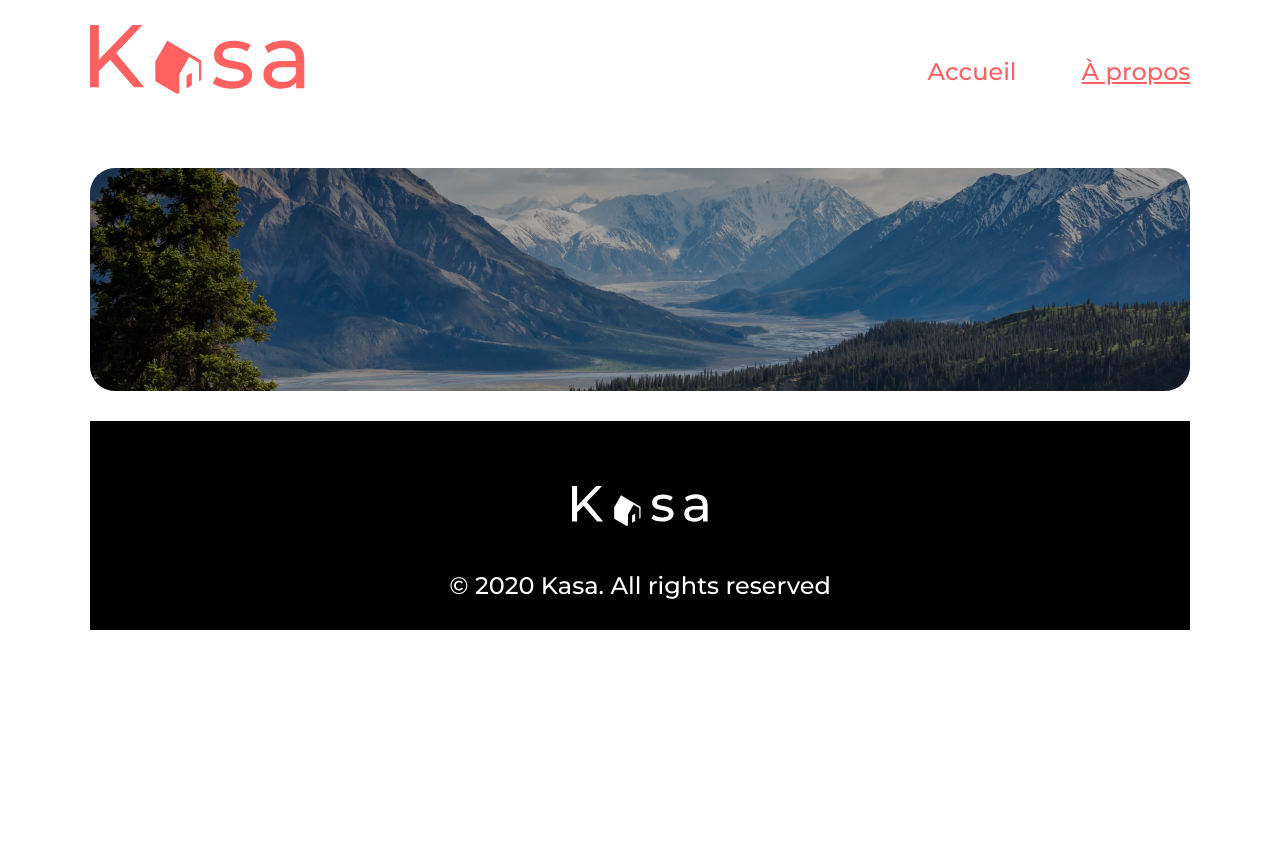
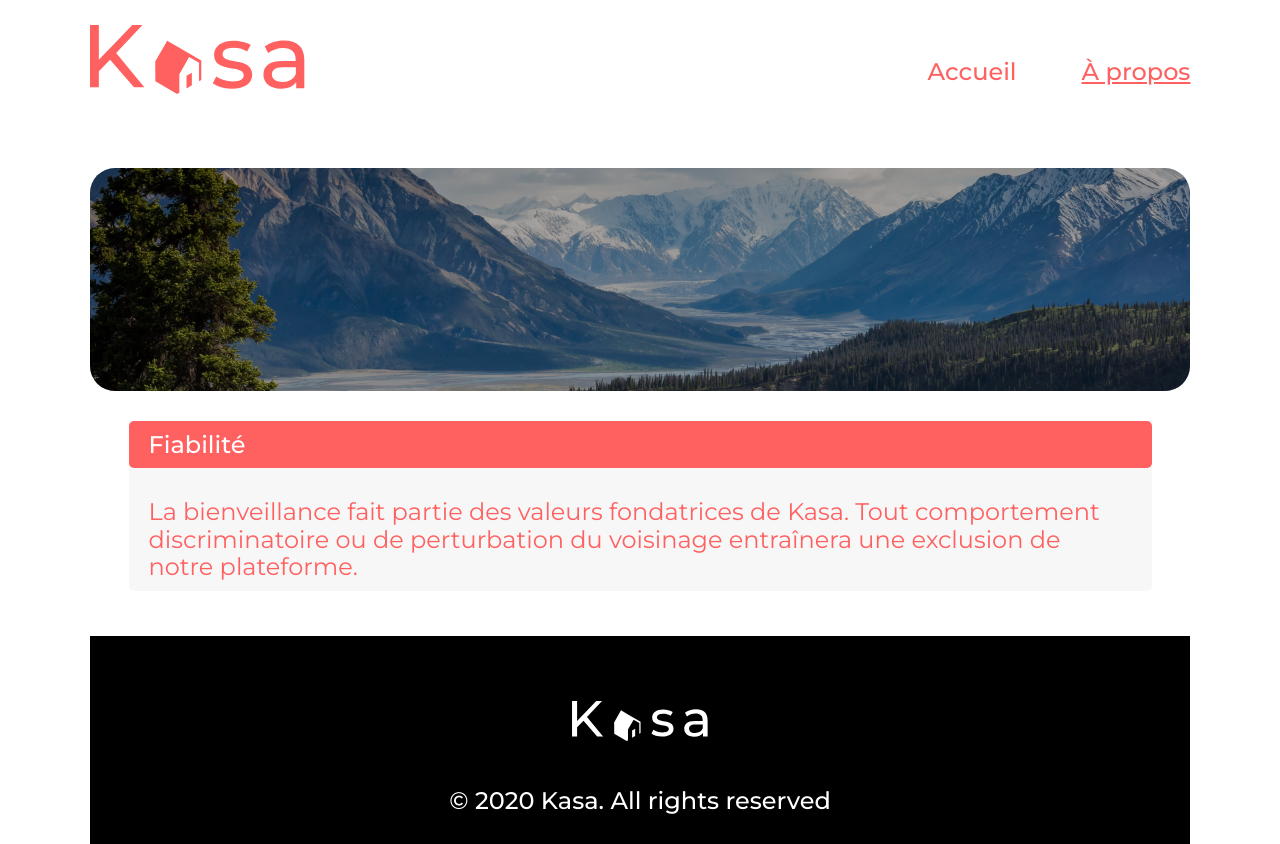
Before and after one commit to nassmim/oc-kasa-react, a React (Create React App) app: page /about in a window 1280 px wide. Before the commit the page ends 800 px from the top, so only its background shows below. Built offline with nearby package versions, Linux system fonts and the light colour scheme.

Commit message:
composant collapsible réalisé

```diff
--- a/src/components/Banner.jsx
+++ b/src/components/Banner.jsx
@@ -1,10 +1,10 @@
 import "../css/banner.css"
 
-export default function Banner({ bannerImg, children }) {
+export default function Banner({ bannerClass, bannerImg, children }) {
   return (
     <>
       <div
-        className="bannerDisplay"
+        className={"bannerDisplay" + " " + bannerClass}
         style={{ backgroundImage: `url(${bannerImg})` }}
       >
         <div className="bannerBackground"></div>
--- /dev/null
+++ b/src/components/Collapsible.jsx
@@ -0,0 +1,12 @@
+import collapsibleCSS from "../css/collapsible.module.css"
+
+export default function Collapsible({ title, description, titleClass }) {
+  return (
+    <>
+      <div className={[collapsibleCSS.title, titleClass].join(" ")}>
+        {title}
+      </div>
+      <div className={collapsibleCSS.description}>{description}</div>
+    </>
+  )
+}
--- a/src/css/about.css
+++ /dev/null
@@ -1,3 +0,0 @@
-.bannerDisplay {
-  margin-bottom: 30px;
-}
--- /dev/null
+++ b/src/css/about.module.css
@@ -0,0 +1,18 @@
+.bannerDisplay {
+  margin-bottom: 30px;
+}
+
+.main {
+  display: flex;
+  flex-direction: column;
+  align-items: center;
+  margin-bottom: 40px;
+}
+
+.section {
+  max-width: 1023px;
+}
+
+.collapsileTitle {
+  height: 47px;
+}
--- /dev/null
+++ b/src/css/collapsible.module.css
@@ -0,0 +1,21 @@
+.title {
+  position: relative;
+  display: flex;
+  align-items: center;
+  background-color: #ff6060;
+  font-size: 1.5rem;
+  color: white;
+  padding-left: 20px;
+  border-radius: 5px;
+  z-index: 2;
+}
+
+.description {
+  font-size: 1.5rem;
+  font-weight: 400;
+  color: #ff6060;
+  padding: 35px 20px 10px 20px;
+  background-color: #f7f7f7;
+  border-radius: 5px;
+  transform: translateY(-5px);
+}
--- a/src/css/home.module.css
+++ b/src/css/home.module.css
@@ -2,14 +2,14 @@
   margin-bottom: 45px;
 }
 
-.gallery {
+.main {
   background-color: #f7f7f7;
   padding: 60px 50px;
   border-radius: 25px;
   margin-bottom: 40px;
 }
 
-.gallery.loading {
+.main.loading {
   opacity: 0.25;
   transition: opacity 200ms;
   transition-delay: 200ms;
@@ -53,7 +53,7 @@
 }
 
 @media screen and (max-width: 991px) {
-  .gallery {
+  .main {
     background-color: transparent;
     padding: 0;
     border: none;
--- a/src/pages/About.jsx
+++ b/src/pages/About.jsx
@@ -1,11 +1,21 @@
 import Banner from "../components/Banner.jsx"
 import bannerImg from "../assets/backgrounds/about_banner.png"
-import "../css/about.css"
+import aboutCSS from "../css/about.module.css"
+import Collapsible from "../components/Collapsible.jsx"
 
 export default function About() {
   return (
     <>
-      <Banner bannerImg={bannerImg} />
+      <Banner bannerClass={aboutCSS.bannerDisplay} bannerImg={bannerImg} />
+      <main className={aboutCSS.main}>
+        <section className={aboutCSS.section}>
+          <Collapsible
+            titleClass={aboutCSS.collapsileTitle}
+            title="Fiabilité"
+            description="La bienveillance fait partie des valeurs fondatrices de Kasa. Tout comportement discriminatoire ou de perturbation du voisinage entraînera une exclusion de notre plateforme."
+          />
+        </section>
+      </main>
     </>
   )
 }
--- a/src/pages/Home.jsx
+++ b/src/pages/Home.jsx
@@ -1,7 +1,7 @@
 import { useLoaderData, Link, useNavigation } from "react-router-dom"
 import { getFlats } from "../api/flats.js"
 import bannerImg from "../assets/backgrounds/home_banner.png"
-import home from "../css/home.module.css"
+import homeCSS from "../css/home.module.css"
 import Banner from "../components/Banner.jsx"
 
 export async function getFlatsLoader() {
@@ -17,33 +17,33 @@ export default function Home() {
 
   return (
     <>
-      <Banner bannerImg={bannerImg}>
+      <Banner bannerClass={homeCSS.bannerDisplay} bannerImg={bannerImg}>
         <h1 className="title">Chez vous, partout et ailleurs</h1>
       </Banner>
 
-      <section
+      <main
         className={
-          home.gallery + " " + navigation.state === "loading" ? "loading" : ""
+          homeCSS.main + " " + (navigation.state === "loading" ? "loading" : "")
         }
       >
         {flats && flats.length && (
           <>
-            <ul className={home.flats}>
+            <ul className={homeCSS.flats}>
               {flats.map((flat) => (
                 <li
                   key={flat.id}
-                  className={home.flat}
+                  className={homeCSS.flat}
                   style={{ backgroundImage: `url(${flat.pictures[0]})` }}
                 >
-                  <Link to={`flat/${flat.id}`} className={home.flatLink}>
-                    <h2 className={home.flatTitle}>{flat.title}</h2>
+                  <Link to={`flat/${flat.id}`} className={homeCSS.flatLink}>
+                    <h2 className={homeCSS.flatTitle}>{flat.title}</h2>
                   </Link>
                 </li>
               ))}
             </ul>
           </>
         )}
-      </section>
+      </main>
     </>
   )
 }
```
